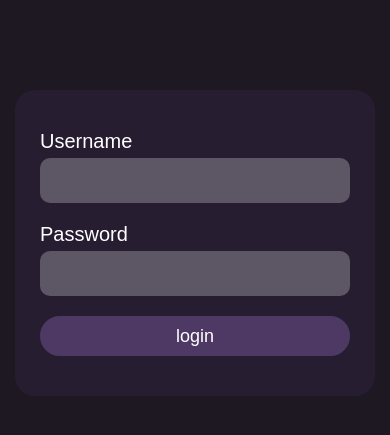
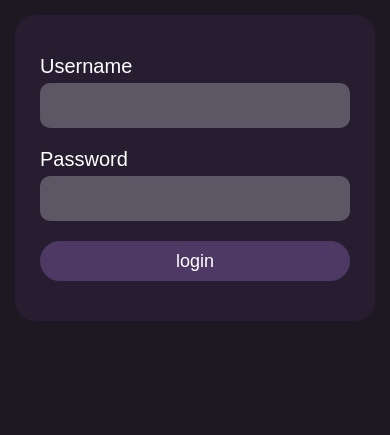
Before and after one commit to antenor-z/todo, a Flask app: page /login in a window 390 px wide. Shown: the top 435 px of the page. Run offline with Flask 3, Linux system fonts and the light colour scheme.

Commit message:
fix: Making the header work for mobile

```diff
--- a/static/style.css
+++ b/static/style.css
@@ -21,12 +21,9 @@ body {
         margin: 0 auto;
     }
 }
-main {
-    margin-top: calc(var(--spacing) * 6)
-}
 header {
     display: flex;
-    position: fixed;
+    position: sticky;
     width: 100%;
     top: 0; left: 0;
     justify-content: space-between;
--- a/templates/login.html
+++ b/templates/login.html
@@ -8,7 +8,7 @@
     </head>
     <body>
         <main>
-            <form class="form" action="/login" method="post" style="background-color: #2e213c96; margin-top: 50px; padding: 25px; border-radius: 20px;">
+            <form class="form" action="/login" method="post" style="background-color: #2e213c96; padding: 25px; border-radius: 20px;">
                 <label for="username">Username</label>
                 <input name="username" id="username" type="textbox"/>
                 <label for="password">Password</label>
```
